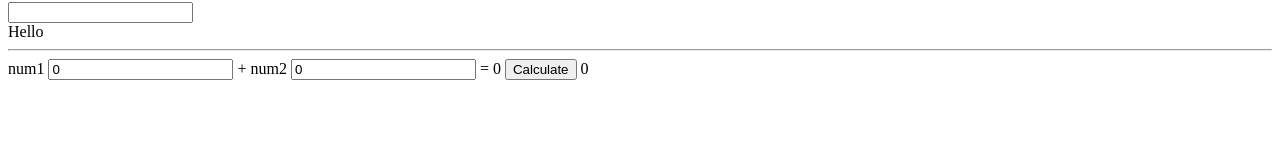
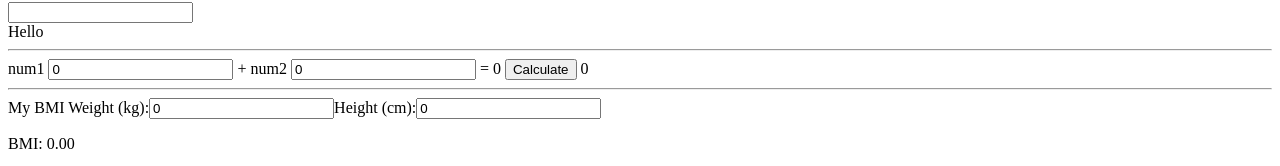
Before and after one commit to chanonbuu/HelloComponent, a Vue app: page / in a window 1280 px wide. Shown: the part 718-884 px from the top of the page. Before the commit the page ends 806 px from the top, so only its background shows below. Built offline with nearby package versions, Linux system fonts and the light colour scheme.

Commit message:
MyBmiCodex

```diff
--- a/src/App.vue
+++ b/src/App.vue
@@ -5,6 +5,7 @@ import ReactivityFundamentals from './components/ReactivityFundamentals.vue'
 import FormInputBindings from './components/FormInputBindings.vue'
 import HelloMyName from './components/HelloMyName.vue'
 import MyPlus from './components/MyPlus.vue'
+import MyBmi from './components/MyBmi.vue'
 </script>
 
 <template>
@@ -21,6 +22,8 @@ import MyPlus from './components/MyPlus.vue'
   <HelloMyName></HelloMyName>
   <hr />
   <MyPlus></MyPlus>
+  <hr />
+  <MyBmi></MyBmi>
 </template>
 
 <style scoped></style>
--- /dev/null
+++ b/src/components/MyBmi.vue
@@ -0,0 +1,22 @@
+<template>
+  <div>
+    My BMI
+    <label for="weight">Weight (kg):</label>
+    <input id="weight" v-model.number="weight" type="number" />
+    <label for="height">Height (cm):</label>
+    <input id="height" v-model.number="height" type="number" />
+    <p>BMI: {{ bmi.toFixed(2) }}</p>
+  </div>
+</template>
+
+<script setup>
+import { ref, computed } from 'vue'
+const weight = ref(0)
+const height = ref(0)
+const bmi = computed(() => {
+  const heightInMeters = height.value / 100
+  if (!weight.value || !heightInMeters) return 0
+
+  return weight.value / (heightInMeters * heightInMeters)
+})
+</script>
```
